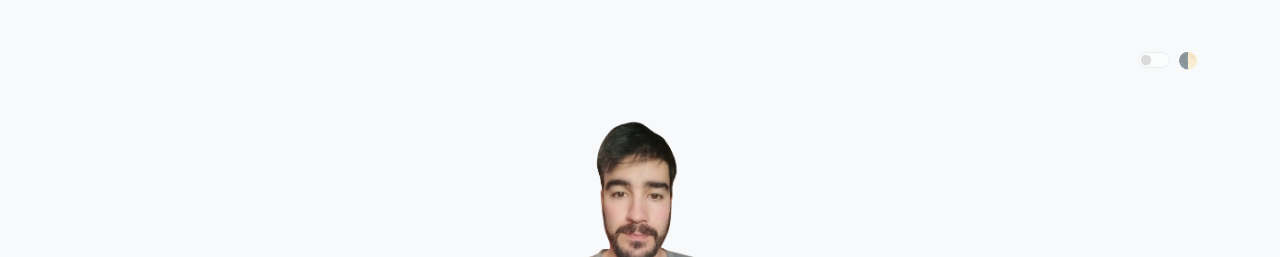
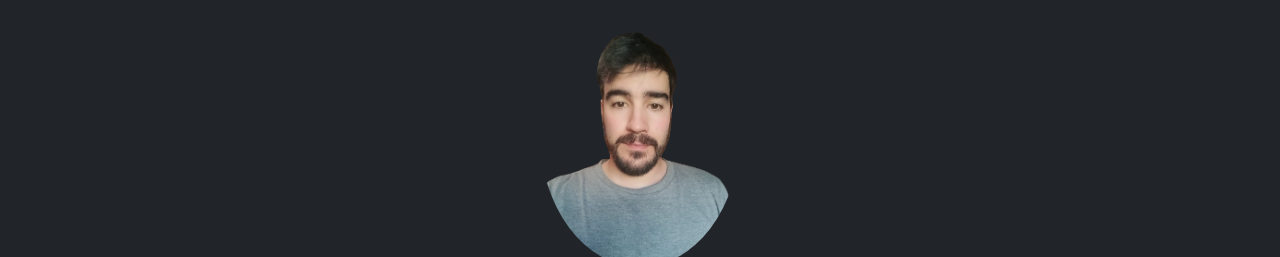
Before and after one commit to littlerabbit07/Cv2.0, a plain HTML site: page index.html in a window 1280 px wide. Shown: the top 257 px of the page. Drawn offline with nearby package versions, Linux system fonts and the light colour scheme.

Commit message:
Update index.html

```diff
--- a/index.html
+++ b/index.html
@@ -11,16 +11,7 @@
     rel="stylesheet"
   />
 </head>
-<body class="bg-light text-dark">
-
-  <div class="container py-5">
-    <!-- Theme toggle placeholder (non-functional) -->
-    <div class="d-flex justify-content-end mb-3">
-      <div class="form-check form-switch">
-        <input class="form-check-input" type="checkbox" id="toggle-theme" disabled />
-        <label class="form-check-label" for="toggle-theme">🌓</label>
-      </div>
-    </div>
+<body class="bg-dark text-light">
 
     <div class="text-center">
       <img
```
